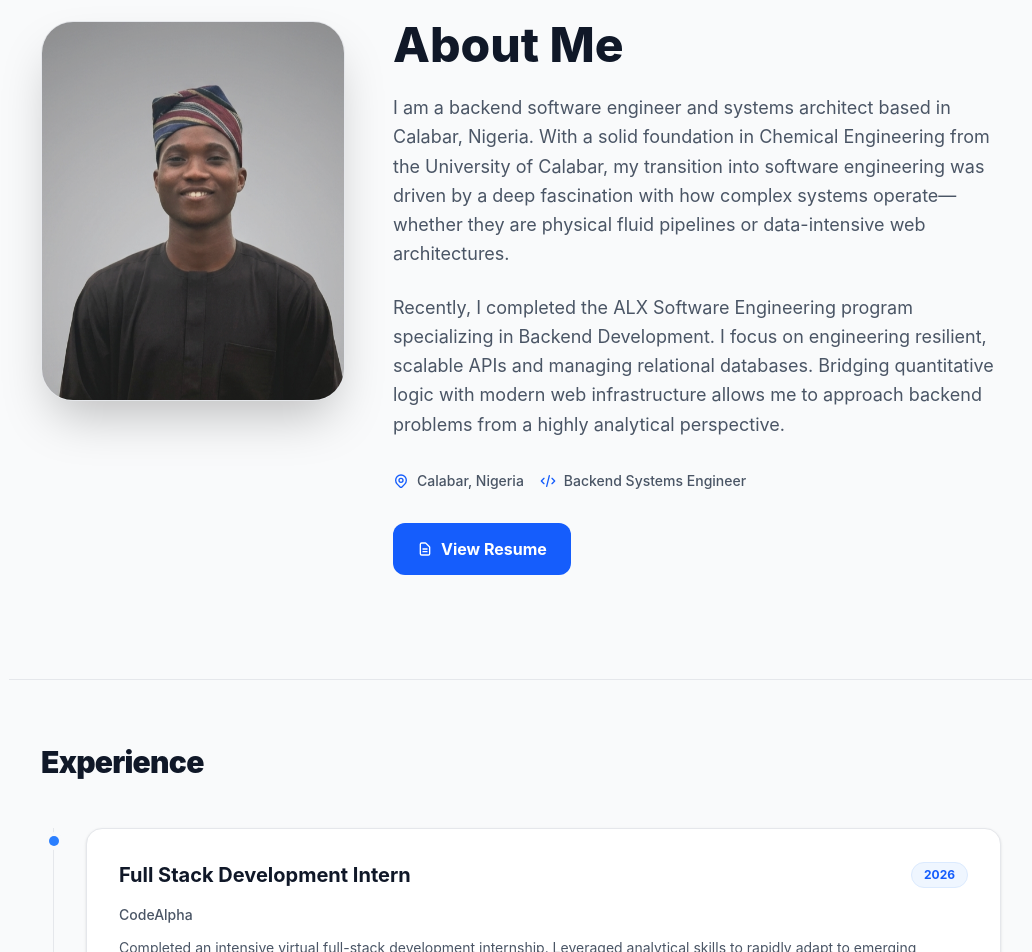
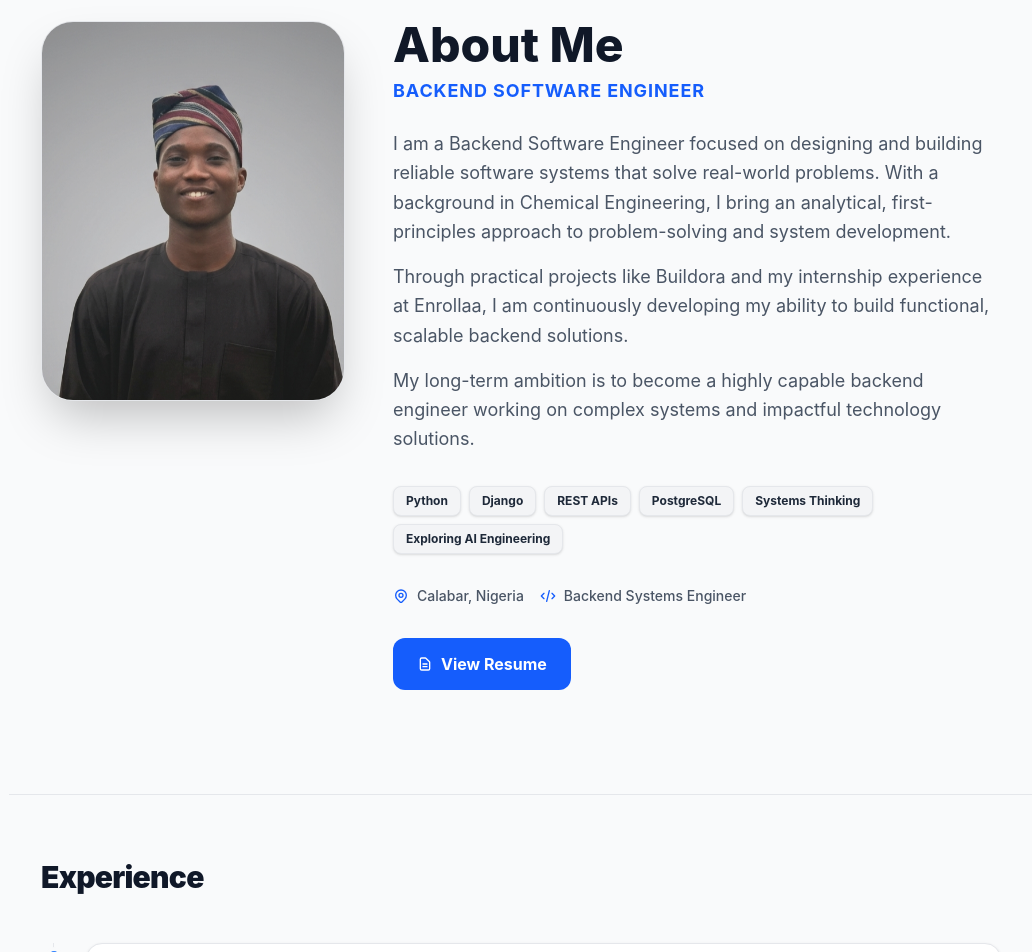
Before and after one commit to obasi-1/myportfolio, a React (Vite) app in the folder frontend/: page /about in a window 1280 px wide. Shown: the part 140-1092 px from the top of the page, without its empty margins (119-1151 px from the left). Built offline with nearby package versions, Linux system fonts and the light colour scheme.

Commit message:
fix: update About.jsx

```diff
--- a/frontend/src/pages/About.jsx
+++ b/frontend/src/pages/About.jsx
@@ -2,7 +2,6 @@ import { useState, useEffect } from 'react';
 import { Link } from 'react-router-dom';
 
 const About = () => {
-  // Bring over the refresh-proof modal state we built earlier
   const [selectedCert, setSelectedCert] = useState(() => {
     const saved = sessionStorage.getItem('portfolioCert');
     return saved ? JSON.parse(saved) : null;
@@ -13,16 +12,7 @@ const About = () => {
     else sessionStorage.removeItem('portfolioCert');
   }, [selectedCert]);
 
-  // Static Data Arrays moved here to keep App.jsx clean
   const experience = [
-    {
-      id: 0,
-      role: "Full Stack Development Intern",
-      company: "CodeAlpha",
-      date: "2026",
-      description: "Completed an intensive virtual full-stack development internship. Leveraged analytical skills to rapidly adapt to emerging technologies and build robust web applications.",
-      skills: ["Full Stack", "Web Development", "Analytical Skills"]
-    },
     {
       id: 1, role: "Backend Engineering Specialization", company: "ALX Africa", date: "2025",
       description: "Completed an intensive software engineering program focused on server-side architecture. Architected relational database schemas, developed secure RESTful APIs, and containerized applications for deployment.",
@@ -45,10 +35,6 @@ const About = () => {
 
   const certs = [
     {
-      id: 0, title: "Full Stack Development Virtual Internship", issuer: "CodeAlpha", dateIssued: "October 2026",
-      image: "/codealpha.jpg", skills: ["Full Stack Development", "Adaptability", "Collaboration"], verified: true
-    },
-    {
       id: 1, title: "Software Engineering: ProDev Backend", issuer: "ALX Africa", dateIssued: "October 2025",
       image: "/alx-prodev.png", skills: ["Backend Architecture", "Python", "Django", "PostgreSQL"], verified: true
     },
@@ -69,13 +55,28 @@ const About = () => {
           </div>
 
           <div className="w-full md:w-2/3">
-            <h1 className="text-4xl md:text-5xl font-extrabold text-gray-900 dark:text-white mb-6">About Me</h1>
-            <p className="text-base md:text-lg text-gray-600 dark:text-gray-400 leading-relaxed mb-6">
-              I am a backend software engineer and systems architect based in Calabar, Nigeria. With a solid foundation in Chemical Engineering from the University of Calabar, my transition into software engineering was driven by a deep fascination with how complex systems operate—whether they are physical fluid pipelines or data-intensive web architectures.
-            </p>
-            <p className="text-base md:text-lg text-gray-600 dark:text-gray-400 leading-relaxed mb-8">
-              Recently, I completed the ALX Software Engineering program specializing in Backend Development. I focus on engineering resilient, scalable APIs and managing relational databases. Bridging quantitative logic with modern web infrastructure allows me to approach backend problems from a highly analytical perspective.
-            </p>
+            <h1 className="text-4xl md:text-5xl font-extrabold text-gray-900 dark:text-white mb-2">About Me</h1>
+            <p className="text-lg text-blue-600 dark:text-blue-400 font-bold uppercase tracking-wider mb-6">Backend Software Engineer</p>
+
+            <div className="text-base md:text-lg text-gray-600 dark:text-gray-400 leading-relaxed space-y-4 mb-8">
+              <p>
+                I am a Backend Software Engineer focused on designing and building reliable software systems that solve real-world problems. With a background in Chemical Engineering, I bring an analytical, first-principles approach to problem-solving and system development.
+              </p>
+              <p>
+                Through practical projects like Buildora and my internship experience at Enrollaa, I am continuously developing my ability to build functional, scalable backend solutions.
+              </p>
+              <p>
+                My long-term ambition is to become a highly capable backend engineer working on complex systems and impactful technology solutions.
+              </p>
+            </div>
+
+            <div className="flex flex-wrap gap-2 mb-8">
+              {['Python', 'Django', 'REST APIs', 'PostgreSQL', 'Systems Thinking', 'Exploring AI Engineering'].map((skill) => (
+                <span key={skill} className="px-3 py-1.5 bg-gray-100 dark:bg-[#111] border border-gray-200 dark:border-gray-800 text-gray-800 dark:text-gray-200 text-[10px] sm:text-xs font-bold rounded-lg shadow-sm">
+                  {skill}
+                </span>
+              ))}
+            </div>
 
             <div className="flex flex-col sm:flex-row sm:items-center gap-4 text-sm font-medium text-gray-600 dark:text-gray-500 mb-8">
               <span className="flex items-center gap-2">
@@ -89,7 +90,6 @@ const About = () => {
             </div>
 
             <div className="flex gap-4">
-              {/* USING REACT ROUTER LINK HERE */}
               <Link to="/resume" onClick={() => window.scrollTo(0, 0)} className="flex items-center justify-center gap-2 bg-blue-600 text-white px-6 py-3.5 rounded-xl font-bold hover:bg-blue-700 transition-colors w-full sm:w-auto">
                 <svg className="w-4 h-4" fill="none" viewBox="0 0 24 24" stroke="currentColor"><path strokeLinecap="round" strokeLinejoin="round" strokeWidth={2} d="M9 12h6m-6 4h6m2 5H7a2 2 0 01-2-2V5a2 2 0 012-2h5.586a1 1 0 01.707.293l5.414 5.414a1 1 0 01.293.707V19a2 2 0 01-2 2z" /></svg>
                 View Resume
@@ -161,7 +161,7 @@ const About = () => {
               <div className="p-6">
                 <h3 className="text-base md:text-lg font-bold text-gray-900 dark:text-white mb-1 leading-tight">{cert.title}</h3>
                 <div className="flex justify-between items-center mt-4">
-                  <p className="text-xs md:text-sm text-gray-500">{cert.issuer} • {cert.dateIssued}</p>
+                  <p className="text-xs md:text-sm text-gray-500">{cert.issuer} {cert.dateIssued}</p>
                   {cert.verified && (
                     <div className="flex items-center text-green-600 dark:text-green-500 text-[10px] md:text-xs font-bold bg-green-50 dark:bg-green-500/10 px-2 py-1 rounded-md border border-green-200 dark:border-green-500/20">
                       <svg className="w-3 h-3 mr-1" fill="none" viewBox="0 0 24 24" stroke="currentColor"><path strokeLinecap="round" strokeLinejoin="round" strokeWidth={3} d="M5 13l4 4L19 7" /></svg>
@@ -175,7 +175,6 @@ const About = () => {
         </div>
       </section>
 
-      {/* Certificate Modal Overlay Moved Here */}
       {selectedCert && (
         <div className="fixed inset-0 z-[100] flex items-center justify-center p-4 sm:p-8 animate-[fadeIn_0.2s_ease-in-out]">
           <div className="absolute inset-0 bg-black/90 backdrop-blur-sm cursor-pointer" onClick={() => setSelectedCert(null)}></div>
```
